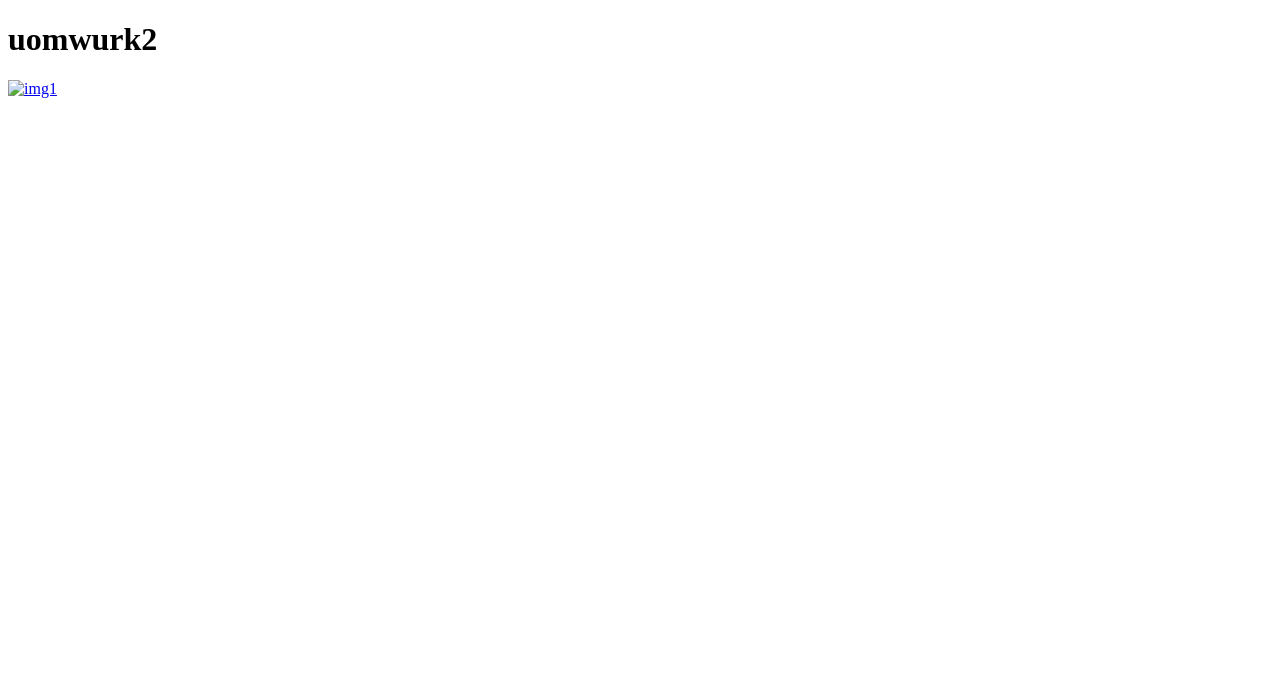
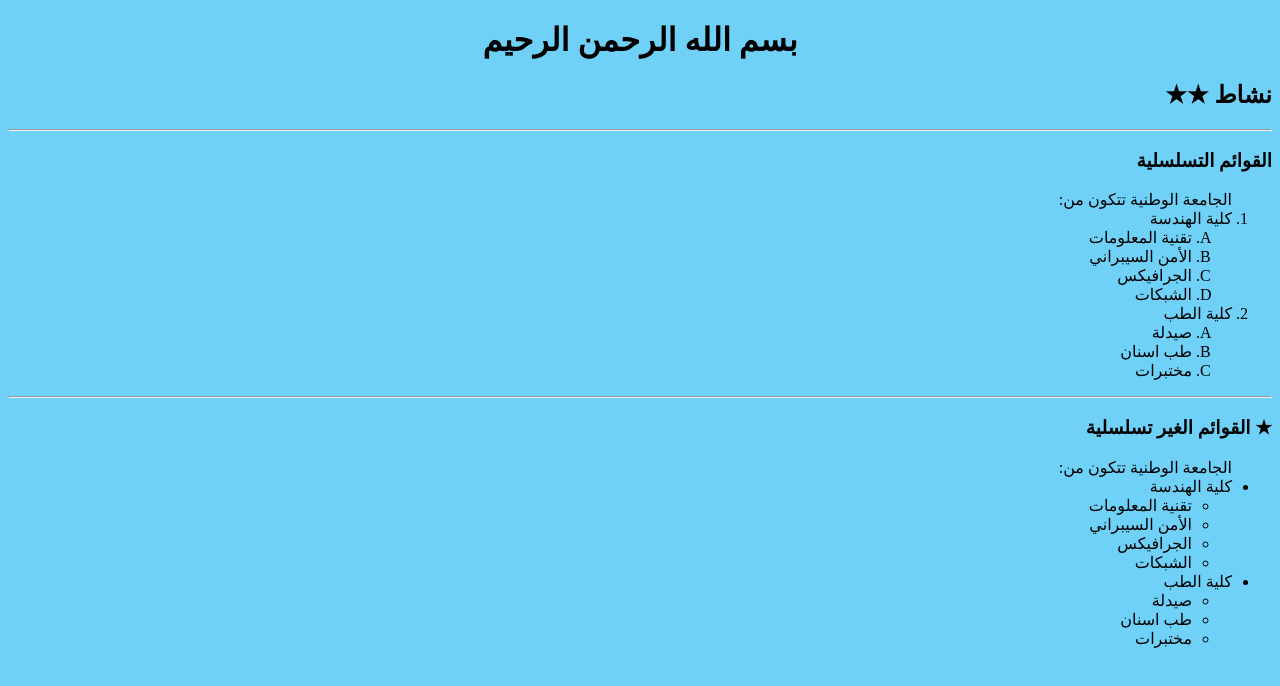
Before and after one commit to hamdialafifi022/My_Projects, a plain HTML site: page index.html in a window 1280 px wide. Drawn offline with Linux system fonts and the light colour scheme.

Commit message:
Add files via upload

```diff
--- a/index.html
+++ b/index.html
@@ -1,11 +1,46 @@
 <!DOCTYPE html>
-<html lang="en">
+<html>
 <head>
-    <meta charset="UTF-8">
-    <title>homwurk2</title>
+<title>homwurk1</title>
 </head>
-<body>
-    <h1>uomwurk2</h1>
-    <a href="https://hamdialafifi022.github.io/My_Projects/"><img src="lmg1.png" alt="img1"></a>
+<body bgcolor="#6fd1f7" dir="rtl" >
+   <center>
+   <h1> بسم الله الرحمن الرحيم </h1>
+   <h2 color="#fff"  align="right" > نشاط ★★</h2>
+   <hr>
+   </center>
+   <h3> القوائم التسلسلية </h3>
+   <ol> الجامعة الوطنية تتكون من:
+      <li> كلية الهندسة </li>
+         <ol type="A" >
+         <li> تقنية المعلومات </li>
+         <li> الأمن السيبراني </li>
+         <li> الجرافيكس </li>
+         <li> الشبكات </li>
+         </ol>
+      <li> كلية الطب </li>
+         <ol type="A" >
+         <li> صيدلة </li>
+         <li> طب اسنان </li>
+         <li> مختبرات </li>
+         </ol>
+   </ol>
+   <hr>
+   <h3>★ القوائم الغير تسلسلية </h3>
+   <ul> الجامعة الوطنية تتكون من:
+      <li> كلية الهندسة </li>
+        <ul>
+          <li> تقنية المعلومات </li>
+          <li> الأمن السيبراني </li>
+          <li> الجرافيكس </li>
+          <li> الشبكات </li>
+        </ul>
+     <li> كلية الطب </li>
+       <ul>
+         <li> صيدلة </li>
+         <li> طب اسنان </li>
+         <li> مختبرات </li>
+       </ul>
+   </ul>
 </body>
 </html>
```
